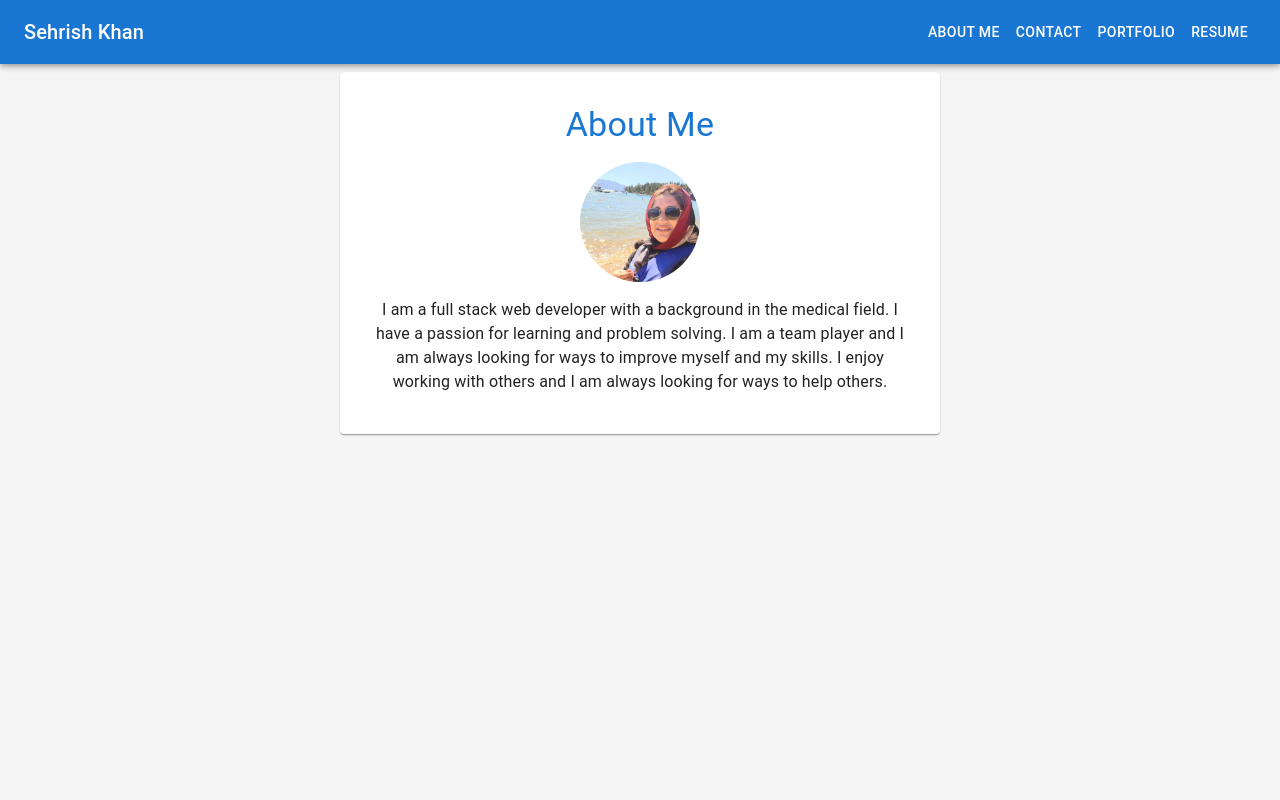
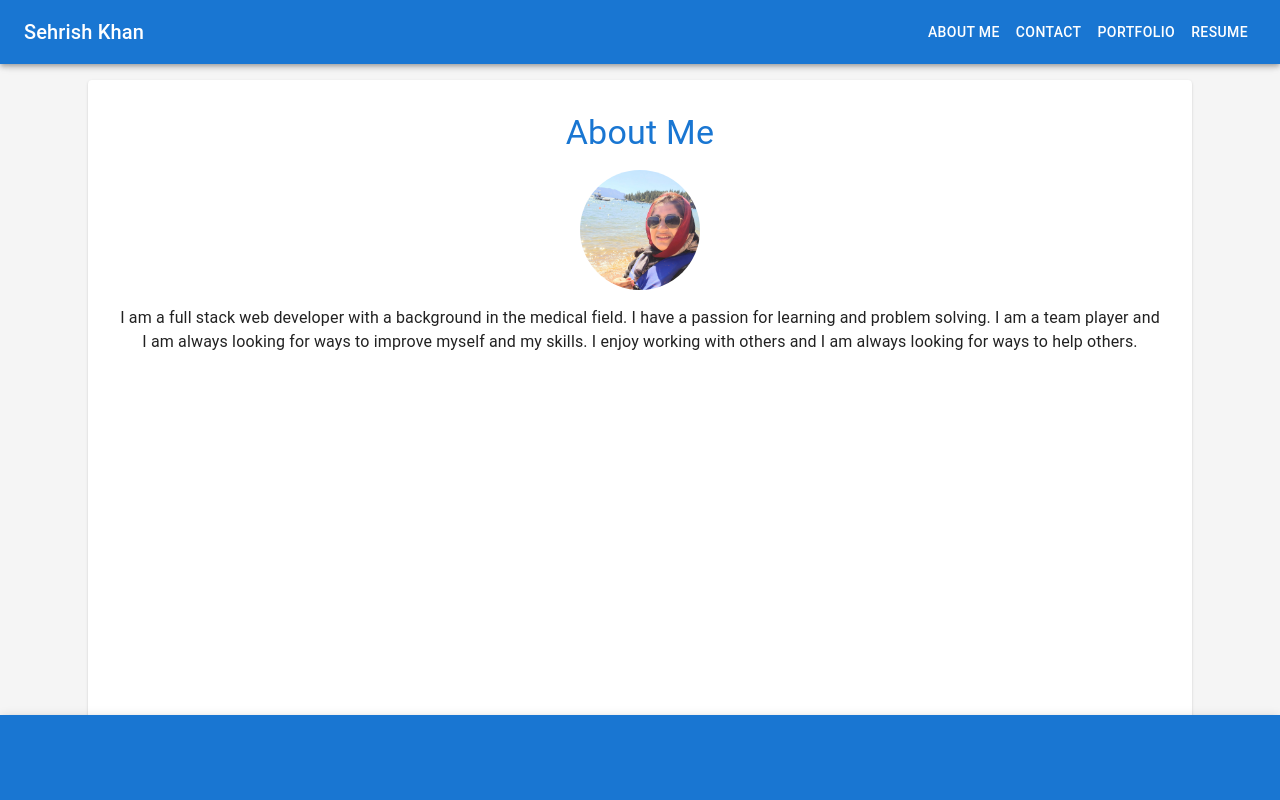
Before and after one commit to sehrishkhan336/react-portfolio, a React (Create React App) app: page / in a window 1280 px wide. Shown: the top 800 px of the page. Built offline with nearby package versions, Linux system fonts and the light colour scheme.

Commit message:
adding footer and updating aboutme

```diff
--- a/src/components/ProfileContainer.js
+++ b/src/components/ProfileContainer.js
@@ -5,7 +5,7 @@ import AboutMe from './pages/AboutMe';
 import Contact from './pages/Contact';
 import Resume from './pages/Resume';
 import Portfolio from './pages/Portfolio';
-// import Footer from './pages/Footer';
+import Footer from './pages/Footer';
 
 export default function ProfileContainer() {
   const [currentPage, setCurrentPage] = useState('About Me');
@@ -39,7 +39,7 @@ export default function ProfileContainer() {
       <Container sx={{ marginTop: 3, marginBottom: 3 }} key={`${currentPage}-${renderPageKey}`}>
         {renderPage()}
       </Container>
-      {/* <Footer /> */}
+      <Footer />
     </div>
   );
 }
--- a/src/components/pages/AboutMe.js
+++ b/src/components/pages/AboutMe.js
@@ -3,8 +3,9 @@ import { Card, CardContent, Typography, Avatar, Container } from '@mui/material'
 import { styled } from '@mui/system';
 import profilePicture from '../../images/Profilepic.jpg';
 
+
 const CardWrapper = styled(Card)(({ theme }) => ({
-  maxWidth: 600,
+  maxWidth: '1100',
   margin: '0 auto',
   marginTop: theme.spacing(4),
   padding: theme.spacing(2),
@@ -28,10 +29,19 @@ const ContentWrapper = styled('div')(({ theme }) => ({
 
 export default function AboutMe() {
   return (
-    <Container>
-      <div style={{ padding: '16px' }}>
-    <CardWrapper>
-      <CardContent>
+    <Container
+      sx={{
+        display: 'flex',
+        justifyContent: 'center',
+        width: '100%',
+        height: '150vh',
+
+        marginTop: '3rem',
+      }}
+    >
+      <div >
+        <CardWrapper sx={{ width: '100%', height: '100%' }}>
+          <CardContent >
             <HeaderWrapper>
               <Typography variant="h4">About Me</Typography>
             </HeaderWrapper>
@@ -46,7 +56,6 @@ export default function AboutMe() {
                 problem solving. I am a team player and I am always looking for ways to improve myself and my skills. I
                 enjoy working with others and I am always looking for ways to help others.
               </Typography>
-
             </ContentWrapper>
           </CardContent>
         </CardWrapper>
--- a/src/components/pages/Footer.js
+++ b/src/components/pages/Footer.js
@@ -0,0 +1,23 @@
+// Footer.js
+import React from 'react';
+import { AppBar, Toolbar, Typography } from '@mui/material';
+
+const Footer = () => {
+
+
+    return (
+        <AppBar position="fixed" color="primary" sx={{ top: 'auto', bottom: 0, height: '85px' }}>
+            <Toolbar sx={{ display: 'flex', justifyContent: 'space-between', alignItems: 'center' }}>
+
+                <div>
+                <Typography variant="body1" color="inherit" align="center">
+
+                </Typography>
+                </div>
+
+            </Toolbar>
+        </AppBar>
+    );
+};
+
+export default Footer;
```
Lines whose indentation alone changed are shown as unchanged.
